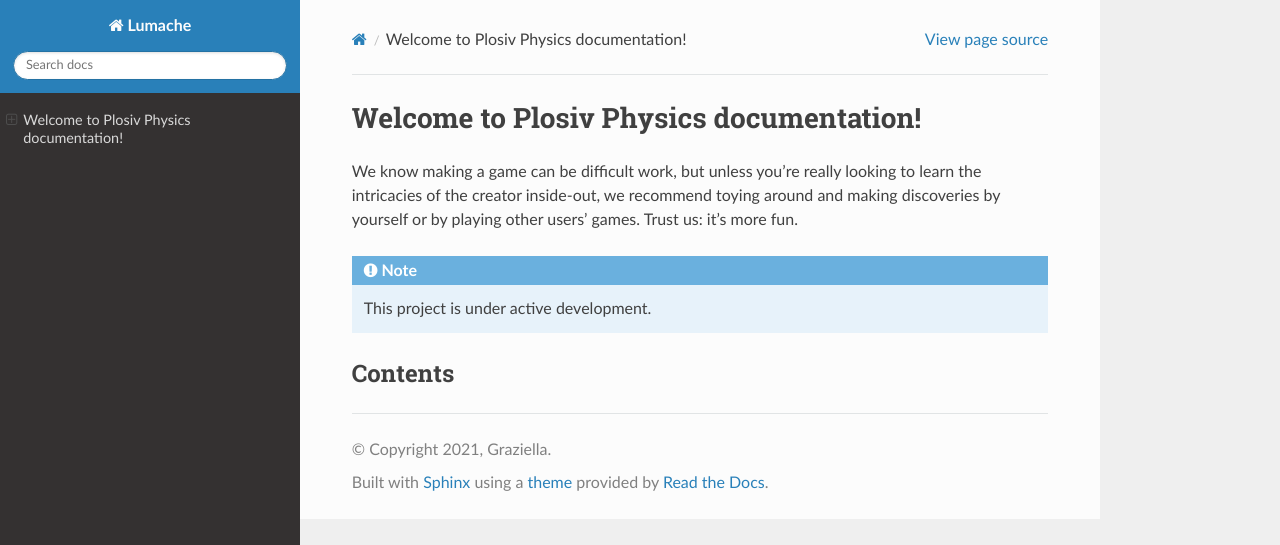
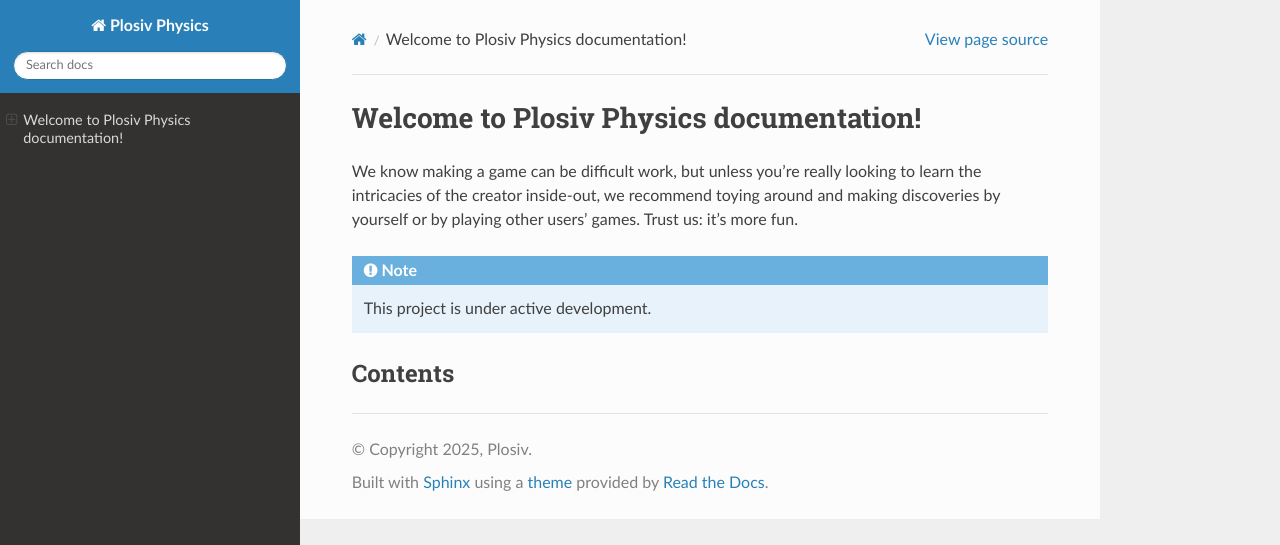
Before and after one commit to rzbig/PlosivPhysicsDocs, a Sphinx documentation site: the page built from docs/source/index.rst, in a window 1280 px wide. Shown: the top 545 px of the page. Built offline with Sphinx 7.4.7 and the Read the Docs theme 3.1.0, drawn with Linux system fonts in a browser that asks for light colours; pages that are not in the unit, such as notebooks, are missing from menus.

Commit message:
Update conf.py

```diff
--- a/docs/source/conf.py
+++ b/docs/source/conf.py
@@ -2,9 +2,9 @@
 
 # -- Project information
 
-project = 'Lumache'
-copyright = '2021, Graziella'
-author = 'Graziella'
+project = 'Plosiv Physics'
+copyright = '2025, Plosiv'
+author = 'Plosiv'
 
 release = '0.1'
 version = '0.1.0'
```
